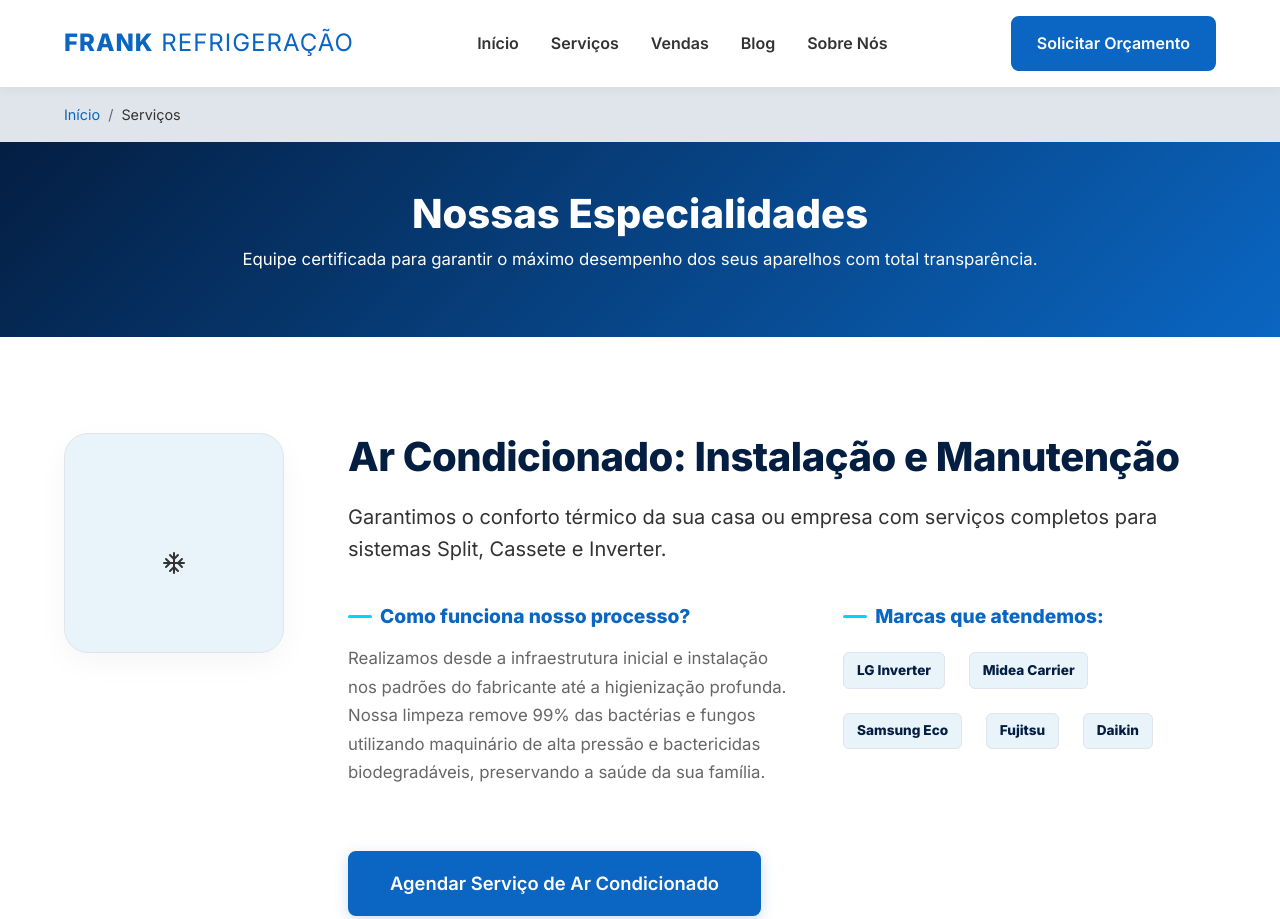
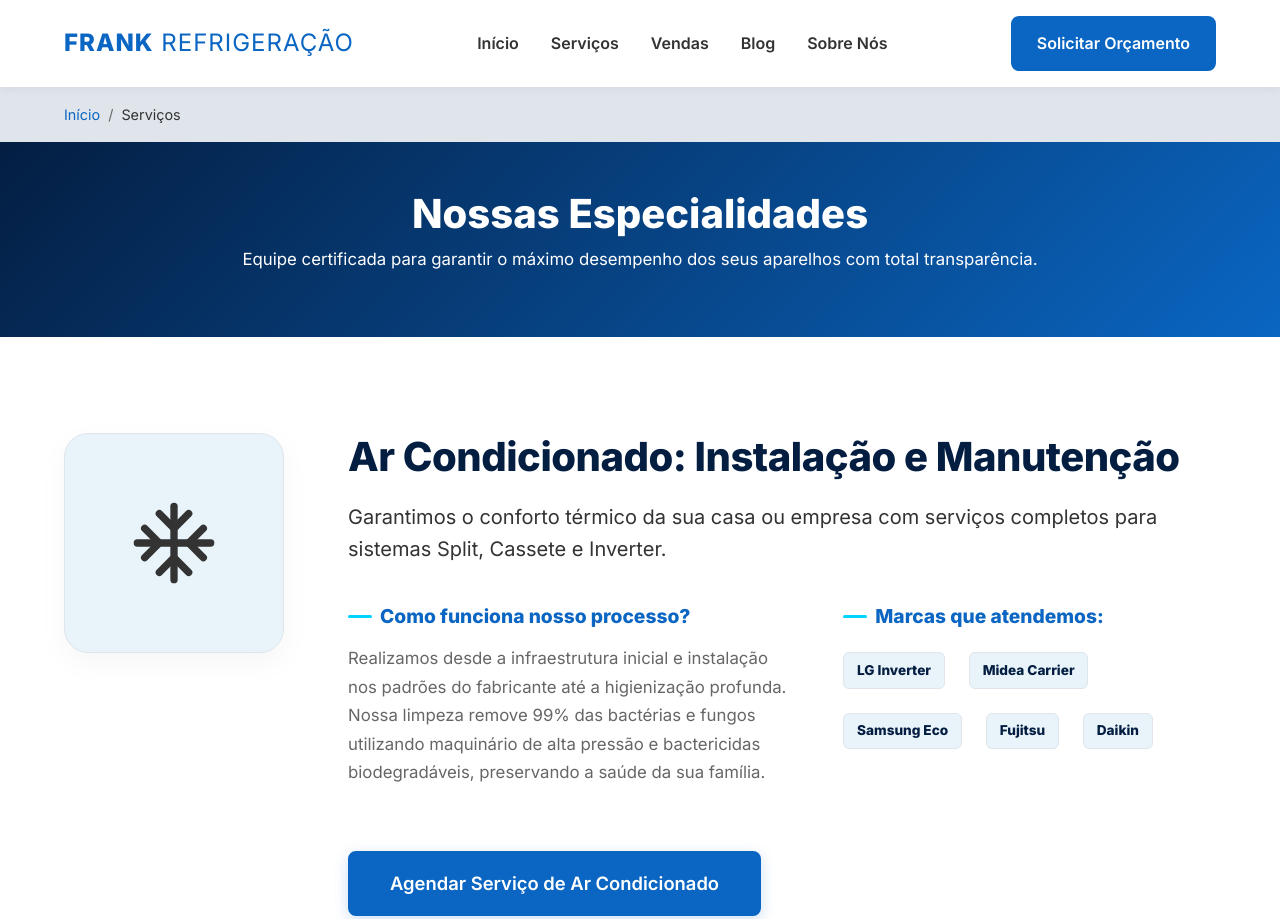
Before and after one commit to eliudJunior/frank_refrigeracao, a plain HTML site: page docs/servicos.html in a window 1280 px wide. Shown: the top 919 px of the page. Drawn offline with Linux system fonts and the light colour scheme.

Commit message:
fix: repair broken phone icon SVG path and correct SVG sizing/centering in feature icons

```diff
--- a/docs/servicos.html
+++ b/docs/servicos.html
@@ -194,7 +194,7 @@
             </div>
             <div class="footer-contact">
                 <h4>Contato</h4>
-                <p><a href="tel:+5587988517205"><svg xmlns="http://www.w3.org/2000/svg" width="16" height="16" viewBox="0 0 24 24" fill="none" stroke="currentColor" stroke-width="2" stroke-linecap="round" stroke-linejoin="round" style="vertical-align: middle; margin-right: 4px;"><path d="M22 16.92v3a2 2 0 0 1-2.18 2 19.79 19.79 0 0 1-8.63-3.07 19.5 19.5 0 0 1-6-6 19.79 19.79 0 0 1-3.07-8.67A2 2 0 0 1 4.11 2h3a2 2 0 0 1 2 1.72 12.84 12.84 0 0 0 .7 2.81 2 2 0 0 1-.45 2.11L8.09 9.91a16 16 0 0 0 6 6l1.27 12.84 0 0 0 2.81.7A2 2 0 0 1 22 16.92z"></path></svg> +55 (87) 98851-7205</a></p>
+                <p><a href="tel:+5587988517205"><svg xmlns="http://www.w3.org/2000/svg" width="16" height="16" viewBox="0 0 24 24" fill="none" stroke="currentColor" stroke-width="2" stroke-linecap="round" stroke-linejoin="round" style="vertical-align: middle; margin-right: 4px;"><path d="M22 16.92v3a2 2 0 0 1-2.18 2 19.79 19.79 0 0 1-8.63-3.07 19.5 19.5 0 0 1-6-6 19.79 19.79 0 0 1-3.07-8.67A2 2 0 0 1 4.11 2h3a2 2 0 0 1 2 1.72 12.84 12.84 0 0 0 .7 2.81 2 2 0 0 1-.45 2.11L8.09 9.91a16 16 0 0 0 6 6l1.27 1.27a2 2 0 0 0 2.81.7A12.84 12.84 0 0 0 20.28 16a2 2 0 0 1 1.72-2h3z"></path></svg> +55 (87) 98851-7205</a></p>
                 <p><a href="mailto:frank_trader20@hotmail.com"><svg xmlns="http://www.w3.org/2000/svg" width="16" height="16" viewBox="0 0 24 24" fill="none" stroke="currentColor" stroke-width="2" stroke-linecap="round" stroke-linejoin="round" style="vertical-align: middle; margin-right: 4px;"><path d="M4 4h16c1.1 0 2 .9 2 2v12c0 1.1-.9 2-2 2H4c-1.1 0-2-.9-2-2V6c0-1.1.9-2 2-2z"></path><polyline points="22,6 12,13 2,6"></polyline></svg> frank_trader20@hotmail.com</a></p>
                 <p><svg xmlns="http://www.w3.org/2000/svg" width="16" height="16" viewBox="0 0 24 24" fill="none" stroke="currentColor" stroke-width="2" stroke-linecap="round" stroke-linejoin="round" style="vertical-align: middle; margin-right: 4px;"><path d="M21 10c0 7-9 13-9 13s-9-6-9-13a9 9 0 0 1 18 0z"></path><circle cx="12" cy="10" r="3"></circle></svg> Rua das Serpentes, 71 - Dom Avelar, Petrolina-PE, 56330-250, Brasil</p>
             </div>
--- a/docs/style.css
+++ b/docs/style.css
@@ -1118,6 +1118,12 @@ body.modal-open {
     transition: transform var(--transition-speed);
 }
 
+.feature-icon-wrapper svg {
+    width: 1em;
+    height: 1em;
+    display: block;
+}
+
 .feature-block:hover .feature-icon-wrapper {
     transform: translateY(-5px);
     border-color: var(--primary-blue);
```
Also changed, not shown: docs/blog.html (+1 -1 lines), docs/blog/curiosidade-refrigeracao-antiga.html (+1 -1 lines), docs/blog/futuro-inverter-ia.html (+1 -1 lines), docs/index.html (+1 -1 lines), docs/lp/conserto-geladeira.html (+1 -1 lines), docs/lp/conserto-maquina-lavar.html (+1 -1 lines), docs/lp/eletrica-ar-condicionado.html (+1 -1 lines), docs/lp/instalacao-ar-condicionado.html (+1 -1 lines), docs/lp/manutencao-ar-condicionado.html (+1 -1 lines), docs/scripts/template.html (+1 -1 lines), docs/sobre-nos.html (+1 -1 lines), docs/vendas.html (+1 -1 lines).
